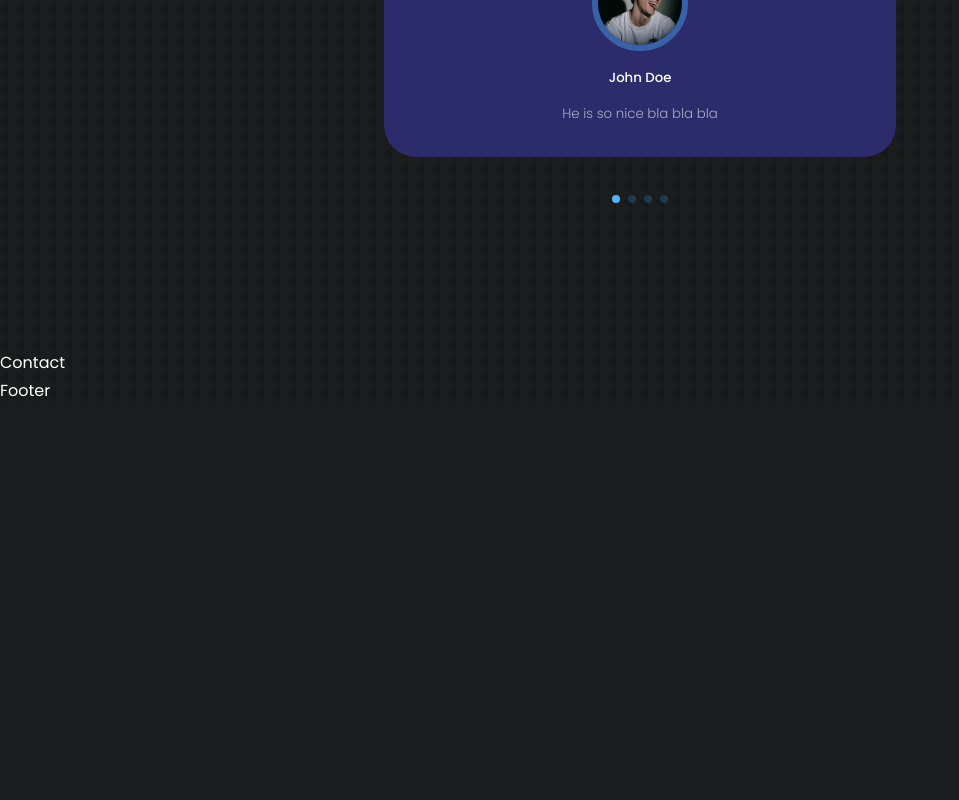
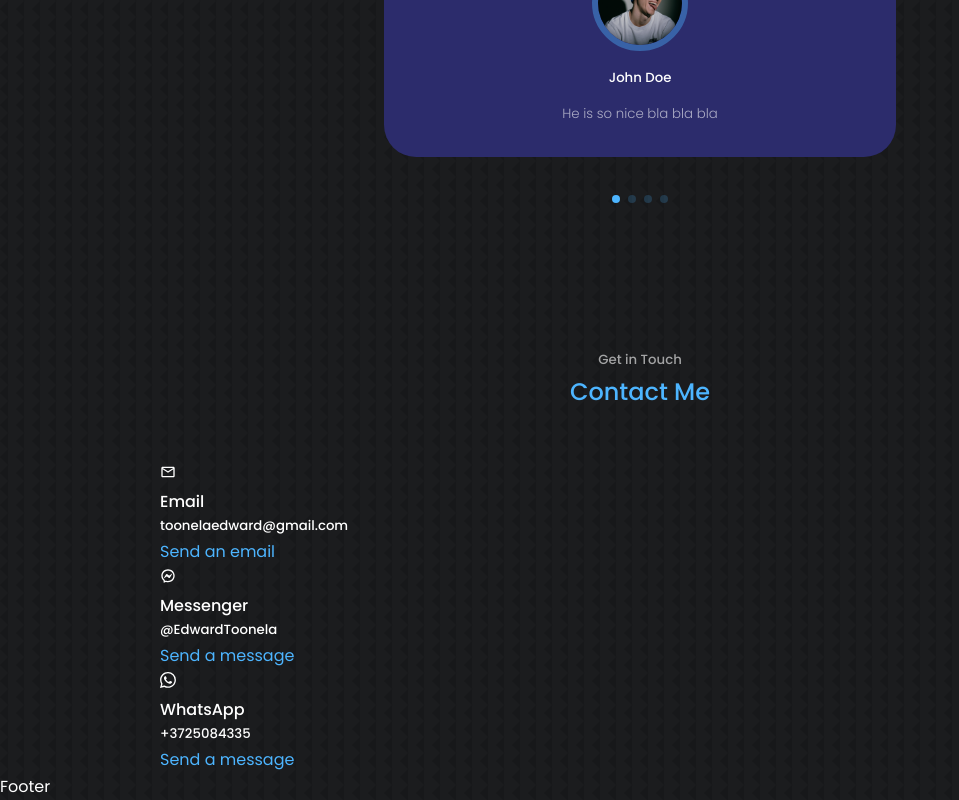
Before and after one commit to Edwardtoonela/react-portfolio-website, a React (Create React App) app: page / in a window 1280 px wide. Shown: the part 3743-4543 px from the top of the page, without its empty margins (0-959 px from the left). Before the commit the page ends 4147 px from the top, so only its background shows below. Built offline with nearby package versions, Linux system fonts and the light colour scheme.

Commit message:
added contacts with blank redirects to mail, msngr and whtsap

```diff
--- a/src/components/contact/contact.jsx
+++ b/src/components/contact/contact.jsx
@@ -1,9 +1,46 @@
 import React from 'react'
 import './contact.css'
+import {MdOutlineEmail} from 'react-icons/md'
+import {RiMessengerLine} from 'react-icons/ri'
+import {BsWhatsapp} from 'react-icons/bs'
 
 const Contact = () => {
   return (
-    <section id="contact">Contact</section>
+    <section id="contact">
+      <h5>Get in Touch</h5>
+      <h2>Contact Me</h2>
+
+      <div className="container contact__container">
+          <div className="contact__options">
+            <article className="contact__option">
+              <MdOutlineEmail />
+              <h4>Email</h4>
+              <h5>toonelaedward@gmail.com</h5>
+              <a href='mailto:toonelaedward@gmail.com' target="_blank">Send an email</a>
+            </article>
+          </div>
+          <div className="contact__options">
+            <article className="contact__option">
+              <RiMessengerLine />
+              <h4>Messenger</h4>
+              <h5>@EdwardToonela</h5>
+              <a href='https://m.me/edward.toonela/' target="_blank">Send a message</a>
+            </article>
+          </div>
+          <div className="contact__options">
+            <article className="contact__option">
+              <BsWhatsapp />
+              <h4>WhatsApp</h4>
+              <h5>+3725084335</h5>
+              <a href='https://api.whatsapp.com/send?phone=+3725084335' target="_blank">Send a message</a>
+            </article>
+          </div>
+
+        {/* END OF CONTACT OPTIONS */}
+
+        <form action=""></form>
+      </div>
+    </section>
   )
 }
 
```
